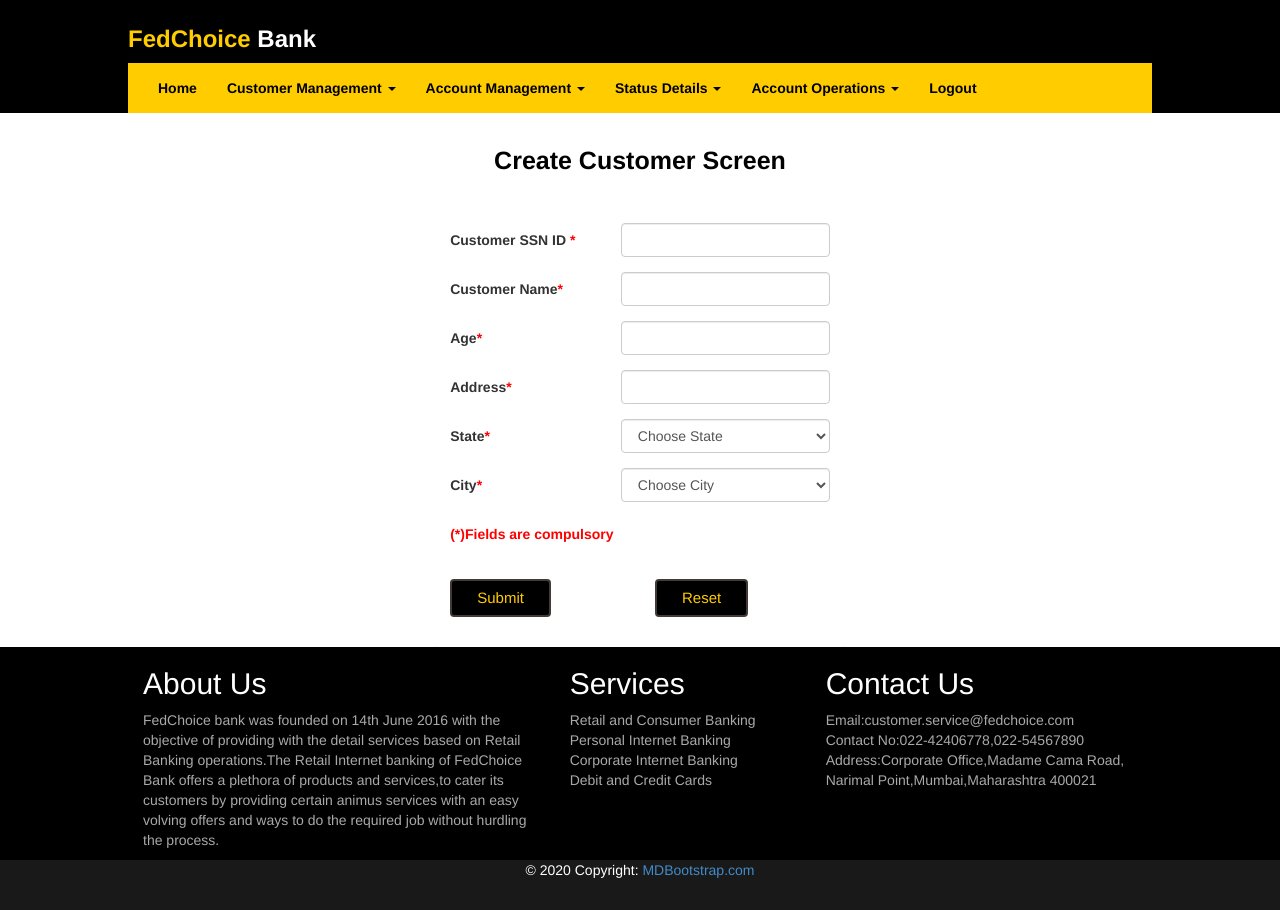
After one commit to VSatej/Retail-Banking, a Flask app: page /createCustomer in a window 1280 px wide. The commit adds this page. Run offline with Flask 2, Linux system fonts and the light colour scheme; some libraries are stand-ins or nearby versions.

Commit message:
create customer added

```diff
--- a/app.py
+++ b/app.py
@@ -238,6 +238,14 @@ def cashier_deposit():
         return redirect(request.url)
     return render_template("cashier_deposit.html")
 
+@app.route("/createCustomer",methods=['POST','GET'])
+def createCustomer():
+    return render_template("createCustomer.html")
+
+@app.route("/customerStatus",methods=['POST','GET'])
+def customerStatus():
+    return render_template("customerStatus.html")
+
 @app.route("/cashier_withdraw",methods=['POST','GET'])
 def cashier_withdraw():
     if request.method == 'POST':
--- a/templates/base.html
+++ b/templates/base.html
@@ -1,5 +1,5 @@
 <!DOCTYPE html>
-<html lang="en">
+<html lang="en" style="height:100%">
 <head>
     <meta charset="UTF-8">
     <title>{% block title %}{% endblock %}</title>
@@ -8,9 +8,9 @@
     <script type="text/javascript" src="static/css/jquery-3.3.1.js"></script>
     <script type="text/javascript" src="static/css/bootstrap.min.js"></script>
 </head>
-<body>
-{% block body %}
+<body style="display:flex;flex-direction: column; height: 100%">
+    {% block body %}
 
-{% endblock %}
+    {% endblock %}
 </body>
 </html>
--- a/templates/cashier_deposit.html
+++ b/templates/cashier_deposit.html
@@ -9,6 +9,7 @@
 {% block body %}
 {% include "header_cashier.html" %}
 <br>
+<div style="flex-grow: 1">
 <div class="panel panel-default" style="border: 0px;width:28%;background:white;margin:auto;">
         <div class="panel-heading" style="border: 0px;background-image:none;background:white;color:black;text-align: center;font-size: 25px"><b>Deposit Money</b></div>
         <div class="panel-body">
@@ -66,5 +67,6 @@
         </div>
     </div>
     <br>
+    </div>
 {% include "footer.html" %}
 {% endblock %}
--- a/templates/cashier_withdraw.html
+++ b/templates/cashier_withdraw.html
@@ -9,6 +9,7 @@
 {% block body %}
 {% include "header_cashier.html" %}
 <br>
+<div style="flex-grow: 1">
 <div class="panel panel-default" style="border: 0px;width:28%;background:white;margin:auto;">
         <div class="panel-heading" style="border: 0px;background-image:none;background:white;color:black;text-align: center;font-size: 25px"><b>Withdraw Money</b></div>
         <div class="panel-body">
@@ -66,5 +67,6 @@
         </div>
     </div>
     <br>
+    </div>
 {% include "footer.html" %}
 {% endblock %}
--- a/templates/createAccount.html
+++ b/templates/createAccount.html
@@ -9,6 +9,7 @@
 {% block body %}
 {% include "header.html" %}
 <br>
+<div style="flex-grow: 1">
 <div class="panel panel-default" style="border: 0px;width:32%;background:white;margin:auto;">
         <div class="panel-heading" style="border: 0px;background-image:none;background:white;color:black;text-align: center;font-size: 25px"><b>Create Account</b></div>
         {% if error %}
@@ -56,5 +57,6 @@
         </div>
     </div>
     <br>
+    </div>
 {% include "footer.html" %}
 {% endblock %}
--- /dev/null
+++ b/templates/createCustomer.html
@@ -0,0 +1,96 @@
+{% extends "base.html" %}
+{% block head %}
+{% block title %}Create Customer{% endblock %}
+    {{ super() }}
+    <style type="text/css">
+        .important { color: #336699; }
+    </style>
+    <script type="text/javascript">
+        var citiesByState = {
+        Odisha: ["Bhubaneswar","Puri","Cuttack"],
+        Maharashtra: ["Mumbai","Pune","Nagpur"],
+        Kerala: ["kochi","Kanpur"]
+        }
+        function makeSubmenu(value) {
+        if(value.length==0) document.getElementById("city").innerHTML = "<option></option>";
+        else {
+        var citiesOptions = "";
+        for(cityId in citiesByState[value]) {
+        citiesOptions+="<option>"+citiesByState[value][cityId]+"</option>";
+        }
+        document.getElementById("city").innerHTML = citiesOptions;
+        }
+        }
+    </script>
+{% endblock %}
+{% block body %}
+{% include "header.html" %}
+<div style="flex-grow: 1">
+<br>
+<div class="panel panel-default" style="border: 0px;width:32%;background:white;margin:auto;">
+        <div class="panel-heading" style="border: 0px;background-image:none;background:white;color:black;text-align: center;font-size: 25px"><b>Create Customer Screen</b></div>
+        <div class="panel-body">
+            <form class="form-horizontal" style="padding: auto" method="POST" action="" name="update_form">
+                <br>
+                <div class="form-group required">
+                    <label class="control-label col-md-5 " style="text-align: left;">Customer SSN ID </label>
+                    <div class="col-md-7">
+                        <input type="number" class="form-control" name="cust_ssn_id" style=" box-sizing: border-box;" required>
+                    </div>
+                </div>
+                <div class="form-group required">
+                    <label class="control-label col-md-5 " style="text-align: left;">Customer Name</label>
+                    <div class="col-md-7">
+                        <input type="text" class="form-control" name="cust_name" style=" box-sizing: border-box;" required >
+                    </div>
+                </div>
+                <div class="form-group required">
+                    <label class="control-label col-md-5 " style="text-align: left;">Age</label>
+                    <div class="col-md-7">
+                        <input type="number" class="form-control" name="cust_age" style=" box-sizing: border-box;"  required>
+                    </div>
+                </div>
+                <div class="form-group required">
+                    <label class="control-label col-md-5 " style="text-align: left;">Address</label>
+                    <div class="col-md-7">
+                        <input type="text" class="form-control" name="cust_address" style=" box-sizing: border-box;" required>
+                    </div>
+                </div>
+                <div class="form-group required">
+                    <label class="control-label col-md-5 " style="text-align: left;">State</label>
+                    <div class="col-md-7">
+                        <select class="form-control" id="state" onchange="makeSubmenu(this.value)">
+                                <option value="" disabled selected>Choose State</option>
+                                <option>Odisha</option>
+                                <option>Maharashtra</option>
+                                <option>Kerala</option>
+                        </select>
+                    </div>
+                </div>
+                <div class="form-group required">
+                    <label class="control-label col-md-5 " style="text-align: left;">City</label>
+                    <div class="col-md-7">
+                        <select class="form-control" id="city">
+                            <option value="" disabled selected>Choose City</option>
+                            <option></option>
+                        </select>
+                    </div>
+                </div>
+                <div class="form-group">
+                    <label class="control-label col-md-7" style="text-align: left;color: red">(*)Fields are compulsory</label>
+                </div>
+                <br>
+                <div class="form-group">
+                    <div class="col-md-6">
+                    <button type="submit" name="sub_btn" class="btn btn-default" style="background-color: black;color:#FFCC00;border: 2px solid #433937;font-size: 15px;padding-left:25px;padding-right:25px;">Submit</button>
+                    </div>
+                    <div class="col-md-6">
+                    <button type="reset" name="reset_btn" class="btn btn-default" style="background-color: black;color:#FFCC00;border: 2px solid #433937;font-size: 15px;padding-left:25px;padding-right:25px;">Reset</button>
+                    </div>
+                </div>
+            </form>
+        </div>
+    </div>
+    </div>
+{% include "footer.html" %}
+{% endblock %}
--- a/templates/deleteAccount.html
+++ b/templates/deleteAccount.html
@@ -8,6 +8,8 @@
 {% endblock %}
 {% block body %}
 {% include "header.html" %}
+<br>
+<div style="flex-grow: 1">
 <!--
     here error msg should be displayed if customer not found
 -->
@@ -94,5 +96,6 @@
     </div>
     <br>
     {% endif %}
+    </div>
 {% include "footer.html" %}
 {% endblock %}
--- a/templates/deleteCustomer.html
+++ b/templates/deleteCustomer.html
@@ -8,6 +8,7 @@
 {% endblock %}
 {% block body %}
 {% include "header.html" %}
+<div style="flex-grow: 1">
 <!--
     here error msg should be displayed if customer not found
 -->
@@ -121,5 +122,6 @@
     </div>
     <br>
     {%endif%}
+    </div>
 {% include "footer.html" %}
 {% endblock %}
--- a/templates/updateCustomer.html
+++ b/templates/updateCustomer.html
@@ -11,7 +11,7 @@
 <!--
     here error msg should be displayed if customer not found
 -->
-
+<div style="flex-grow: 1">
 <div class="panel panel-default" style="border: 0px;width:60%;background:white;margin:auto;padding-top:2%">
         <div class="panel-body" style="border: 0px">
         {% if error %}
@@ -138,5 +138,6 @@
     </div>
     <br>
     {% endif %}
+    </div>
 {% include "footer.html" %}
 {% endblock %}
```
Also changed, not shown: static/css/styles.css (+4 -4 lines), templates/customerStatus.html (added, +49 -0 lines).
